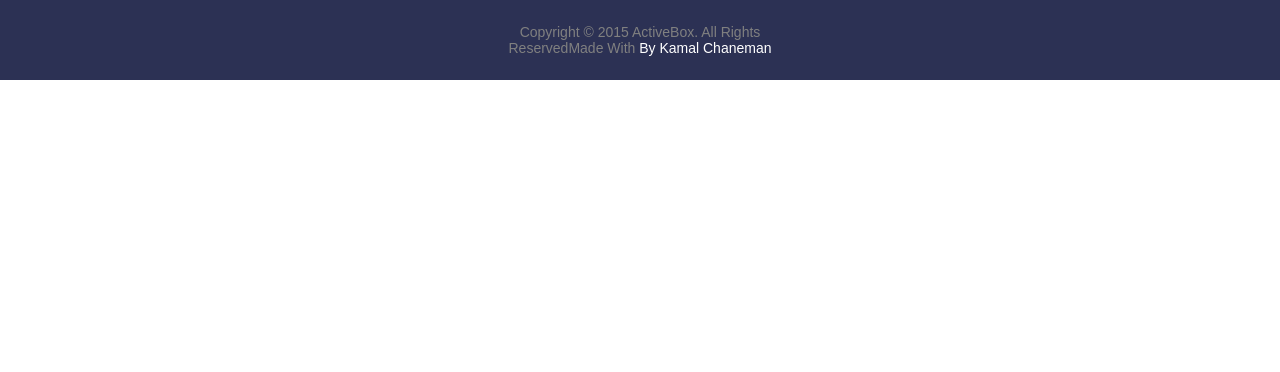
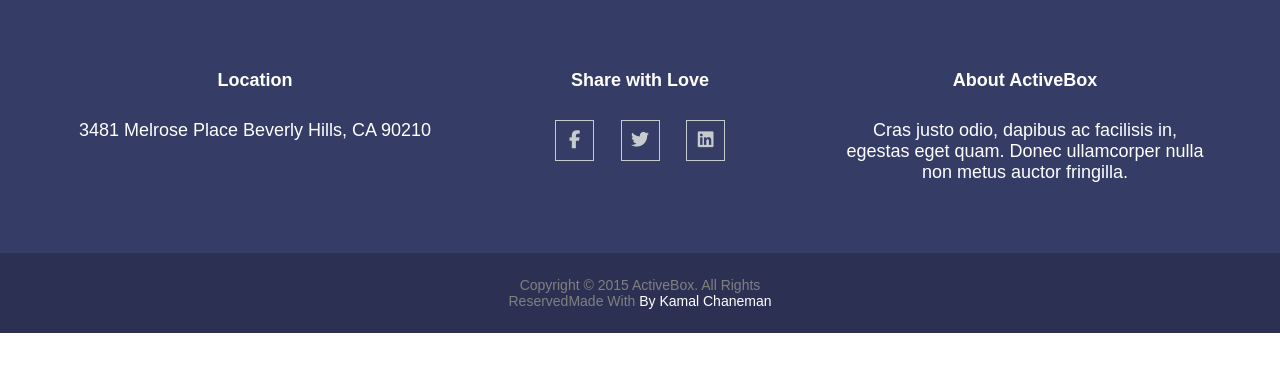
Before and after one commit to feoNikpl/ActiveBox, a website built with Parcel: page src/index.html in a window 1280 px wide. Built offline with nearby package versions, Linux system fonts and the light colour scheme; a web font is replaced by a local one.

Commit message:
added contact section

```diff
--- a/src/index.html
+++ b/src/index.html
@@ -9,6 +9,56 @@
     <title>ActiveBox</title>
 </head>
 <body>
+    <section class="contact">
+        <div class="container">
+            <div class="contact-wrap">
+                <div class="contact-wrap__item">
+                    <h3 class="contact-wrap__item-title">
+                        Location
+                    </h3>
+                    <div class="contact-wrap__item-description">
+                        <p>
+                            3481 Melrose Place Beverly Hills, CA 90210
+                        </p>
+                    </div>
+                </div>
+                <div class="contact-wrap__item">
+                    <h3 class="contact-wrap__item-title">
+                        Share with Love
+                    </h3>
+                    <nav class="contact-wrap__item-links">
+                        <ul class="contact-wrap__item-links-wrap">
+                            <li class="contact-wrap__item-links-wrap__link">
+                                <a href="#">
+                                    <i class="fa-brands fa-facebook-f"></i>
+                                </a>
+                            </li>
+                            <li class="contact-wrap__item-links-wrap__link">
+                                <a href="#">
+                                    <i class="fa-brands fa-twitter"></i>
+                                </a>
+                            </li>
+                            <li class="contact-wrap__item-links-wrap__link">
+                                <a href="#">
+                                    <i class="fa-brands fa-linkedin"></i>
+                                </a>
+                            </li>
+                        </ul>
+                    </nav>
+                </div>
+                <div class="contact-wrap__item">
+                    <h3 class="contact-wrap__item-title">
+                        About ActiveBox
+                    </h3>
+                    <div class="contact-wrap__item-description">
+                        <p>
+                            Cras justo odio, dapibus ac facilisis in, egestas eget quam. Donec ullamcorper nulla non metus auctor fringilla.
+                        </p>
+                    </div>
+                </div>
+            </div>
+        </div>
+    </section>
     <footer class="footer">
         <div class="container">
             <h2 class="footer-description">
--- a/src/scss/_cdn.scss
+++ b/src/scss/_cdn.scss
@@ -1 +1,2 @@
-@import url('https://fonts.googleapis.com/css2?family=family=Raleway:wght@400;700;900&display=swap')
+@import url('https://fonts.googleapis.com/css2?family=family=Raleway:wght@400;700;900&display=swap');
+@import url('https://cdnjs.cloudflare.com/ajax/libs/font-awesome/6.5.1/css/all.min.css');
--- /dev/null
+++ b/src/scss/_mixins.scss
@@ -0,0 +1,28 @@
+@mixin social-media-icon ($color){
+    transition: 0.3s;
+    border: 1px solid $color;
+    text-align: center;
+    width: 39px;
+    a{
+        line-height: 39px;
+        display: block;
+        font-size: 18px;
+        font-weight: 600px;
+        i{
+            color: $color;
+        }
+        @media (max-width: 1024px) {
+            line-height: 33px;
+            font-size: 16px;
+        }
+    }
+    @media (max-width: 1024px) {
+        width: 33px;
+    }
+}
+
+@mixin social-madia-list($width){
+    display: flex;
+    justify-content: space-between;
+    width: $width;
+}
--- a/src/scss/_varables.scss
+++ b/src/scss/_varables.scss
@@ -2,3 +2,4 @@
 $_red_normal: rgba(255, 67, 67, 1);
 $_red_action: rgba(231, 20, 20, 1);
 $_gray: rgba(198, 203, 205, 1);
+$_white: rgba(255, 255, 255, 1);
--- /dev/null
+++ b/src/scss/contact.scss
@@ -0,0 +1,84 @@
+@import './mixins';
+@import './varables';
+
+.contact{
+    background-color: rgba(53, 60, 101, 1);
+    padding: 70px 0;
+    @media (max-width: 1024px) {
+        padding: 45px 0;
+    }
+    @media (max-width: 320px) {
+        width: 35px, 0;
+    }
+}
+
+.contact-wrap{
+    display: flex;
+    justify-content: space-between;
+    @media (max-width: 320px) {
+        flex-direction: column;
+        margin: 0 auto;
+    }
+}
+.contact-wrap__item{
+    width: 370px;
+    font-size: 18px;
+    color: $_white;
+    @media (max-width: 1024px) {
+        font-size: 16px;
+        width: 315px;
+    }
+    @media (max-width: 320px) {
+        margin-bottom: 70px;
+        width: 280px;
+    }
+}
+
+.contact-wrap__item:last-child{
+    @media (max-width: 320px) {
+        margin-bottom: 0;
+    }
+}
+
+.contact-wrap__item-title{
+    font-weight: 700;
+    text-align: center;
+    margin-bottom: 29px;
+    font-size: 18px;
+    @media (max-width: 1024px) {
+        margin-bottom: 18px;
+        font-size: 16px;
+    }
+    @media (max-width: 320px) {
+        margin-bottom: 34px;
+    }
+}
+
+.contact-wrap__item-description{
+    p{
+        font-weight: 400;
+        text-align: center;
+        font-size: 18px;
+        @media (max-width: 1024px) {
+            font-size: 16px;
+        }
+    }
+}
+.contact-wrap__item-links-wrap__link{
+    @include social-media-icon($_gray);
+}
+
+.contact-wrap__item-links-wrap__link:hover{
+    @include social-media-icon($_red_action);
+}
+
+.contact-wrap__item-links-wrap{
+    margin: 0 auto;
+    @include social-madia-list(170px);
+    @media (max-width: 1024px) {
+        @include social-madia-list(144px);
+    }
+    @media (max-width: 320px) {
+        @include social-madia-list(132px);
+    }
+}
--- a/src/scss/index.scss
+++ b/src/scss/index.scss
@@ -1,5 +1,7 @@
 @import url('./_cdn.scss');
 @import url('./_varables.scss');
+@import url('./_mixins.scss');
+@import url('./contact.scss');
 @import url('./footer.scss');
 
 * {
```
